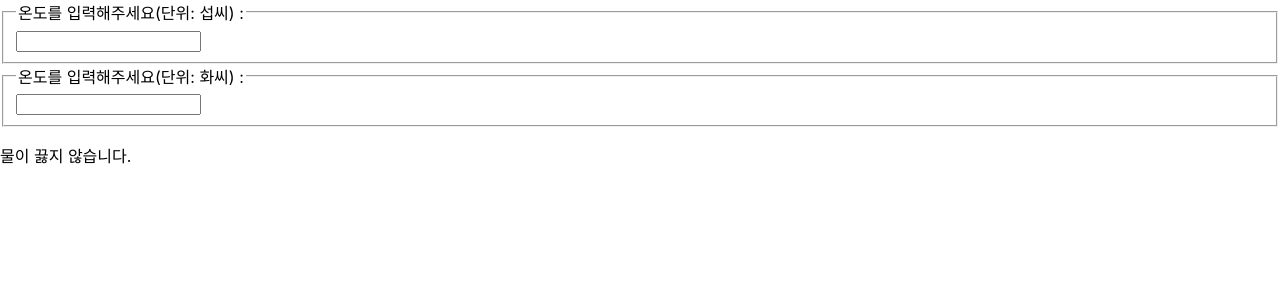
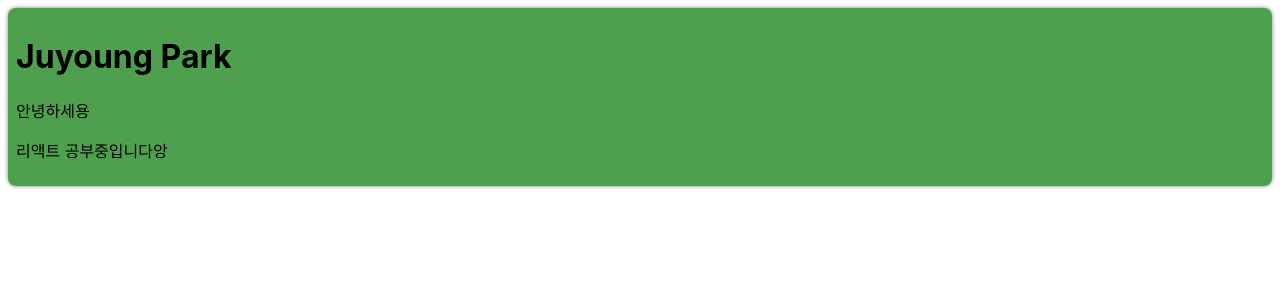
Before and after one commit to juzero98/React, a React (Create React App) app in the folder my-app/: page / in a window 1280 px wide. Shown: the top 300 px of the page. Built offline with nearby package versions, Linux system fonts and the light colour scheme.

Commit message:
[실습][처음 만난 리액트] 13강

```diff
--- /dev/null
+++ b/my-app/src/chapter_13/Card.jsx
@@ -0,0 +1,24 @@
+function Card(props) {
+    const { title, backgroundColor, children } = props;
+
+    // Composition을 이용한 구현
+    // 1. Containment : children
+    // 2. Specialization : title, backgroundColor
+
+    return (
+        <div
+            style={{
+                margin: 8,
+                padding: 8,
+                borderRadius: 8,
+                boxShadow: "0px 0px 4px grey",
+                backgroundColor: backgroundColor || "white"
+            }}
+        >
+            {title && <h1>{title}</h1>}
+            {children}
+        </div>
+    )
+}
+
+export default Card;
--- /dev/null
+++ b/my-app/src/chapter_13/ProfileCard.jsx
@@ -0,0 +1,12 @@
+import Card from "./Card";
+
+function ProfileCard(props) {
+    return (
+        <Card title="Juyoung Park" backgroundColor="#4ea04e">
+            <p>안녕하세용</p>
+            <p>리액트 공부중입니다앙</p>
+        </Card>
+    );
+}
+
+export default ProfileCard;
--- a/my-app/src/index.js
+++ b/my-app/src/index.js
@@ -12,10 +12,11 @@
 import LandingPage from './chapter_09/LandingPage';
 import SignUp from './chapter_11/SignUp';
 import Calculator from './chapter_12/Calculator';
+import ProfileCard from './chapter_13/ProfileCard';
 
 ReactDOM.render(
   <React.StrictMode>
-    <Calculator />
+    <ProfileCard />
   </React.StrictMode>,
   document.getElementById('root')
 );
```
